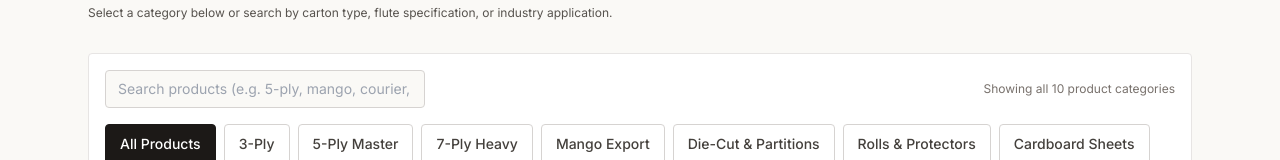
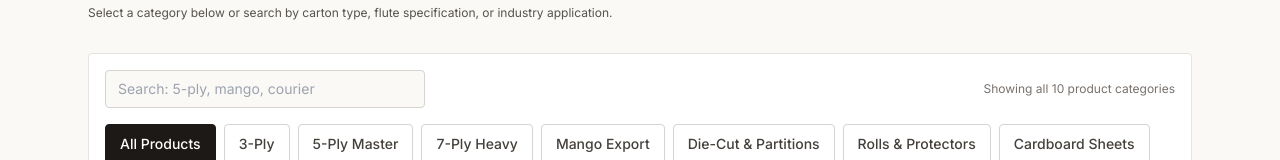
Before and after one commit to jibranpcccc/barkat-packaging-website, a website: page products.html in a window 1280 px wide. Shown: the part 433-593 px from the top of the page. Drawn offline with Linux system fonts and the light colour scheme.

Commit message:
fix(ui): shorten product search placeholder so it no longer truncates at 390px

```diff
--- a/products.html
+++ b/products.html
@@ -407,7 +407,7 @@
       <div class="bg-white border border-stone-200 rounded p-4 space-y-3">
         <div class="flex flex-col sm:flex-row gap-3 items-center justify-between">
           <label for="catalog-search" class="sr-only">Search products</label>
-          <input type="text" id="catalog-search" placeholder="Search products (e.g. 5-ply, mango, courier, textile)..." class="w-full sm:w-80 bg-[#FAF9F6] border border-stone-300 rounded px-3 py-2 text-sm text-stone-900 focus:outline-none focus:border-stone-900" oninput="filterCatalogue()" />
+          <input type="text" id="catalog-search" placeholder="Search: 5-ply, mango, courier" class="w-full sm:w-80 bg-[#FAF9F6] border border-stone-300 rounded px-3 py-2 text-sm text-stone-900 focus:outline-none focus:border-stone-900" oninput="filterCatalogue()" />
           <div class="text-xs text-stone-500" id="catalog-count">Showing all 10 product categories</div>
         </div>
         <div class="flex flex-wrap gap-2 pt-1">
```
